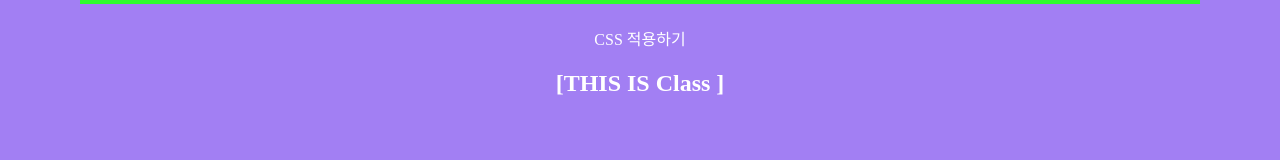
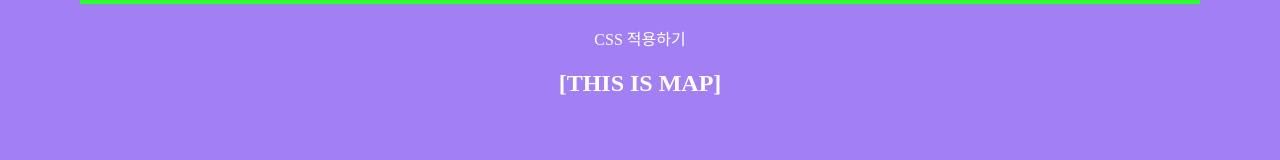
Before and after one commit to OHHYUN/react200, a React (Create React App) app: page / in a window 1280 px wide. Shown: the part 154-314 px from the top of the page. Built offline with nearby package versions, Linux system fonts and the light colour scheme.

Commit message:
add: Map Function

```diff
--- a/src/App.js
+++ b/src/App.js
@@ -1,13 +1,13 @@
 import React from 'react';
 import './App.css';
-import ClassPrototype from './R012_ClassPrototype'
+import Map from './R015_Map'
 
 function App() {
   return (
     <div>
       <h1>Start React 200!</h1>
       <p>CSS 적용하기</p>
-      <ClassPrototype />
+      <Map />
     </div>
   );
 }
--- /dev/null
+++ b/src/R015_Map.js
@@ -0,0 +1,33 @@
+import React, { Component } from 'react';
+
+class R015_Map extends Component {
+
+
+    componentDidMount() {
+        var Map_Arr = [3, 2, 8, 8];
+        let Map_newArr = Map_Arr.map(x => x);
+        console.log("1. Map_newArr : [" + Map_newArr + "]");
+
+        let Map_multiArr = Map_Arr.map(x => x * 2);
+        console.log("2. Map_mlutiArr : [" + Map_multiArr + "]");
+
+        var ObjArray = [{ key: 'react', value: '200' }, { key: '리액트', value: 'TwoHundred' }];
+        let Map_objArr = ObjArray.map((obj, index) => {
+            console.log((index + 3) + ". obj : " + JSON.stringify(obj))
+            var Obj = {};
+            Obj[obj.key] = obj.value;
+            return Obj;
+
+        });
+        console.log("5. Map_objArr : " + JSON.stringify(Map_objArr));
+
+    }
+
+    render() {
+        return (
+            <h2> [THIS IS MAP] </h2>
+        )
+    }
+}
+
+export default R015_Map
```
